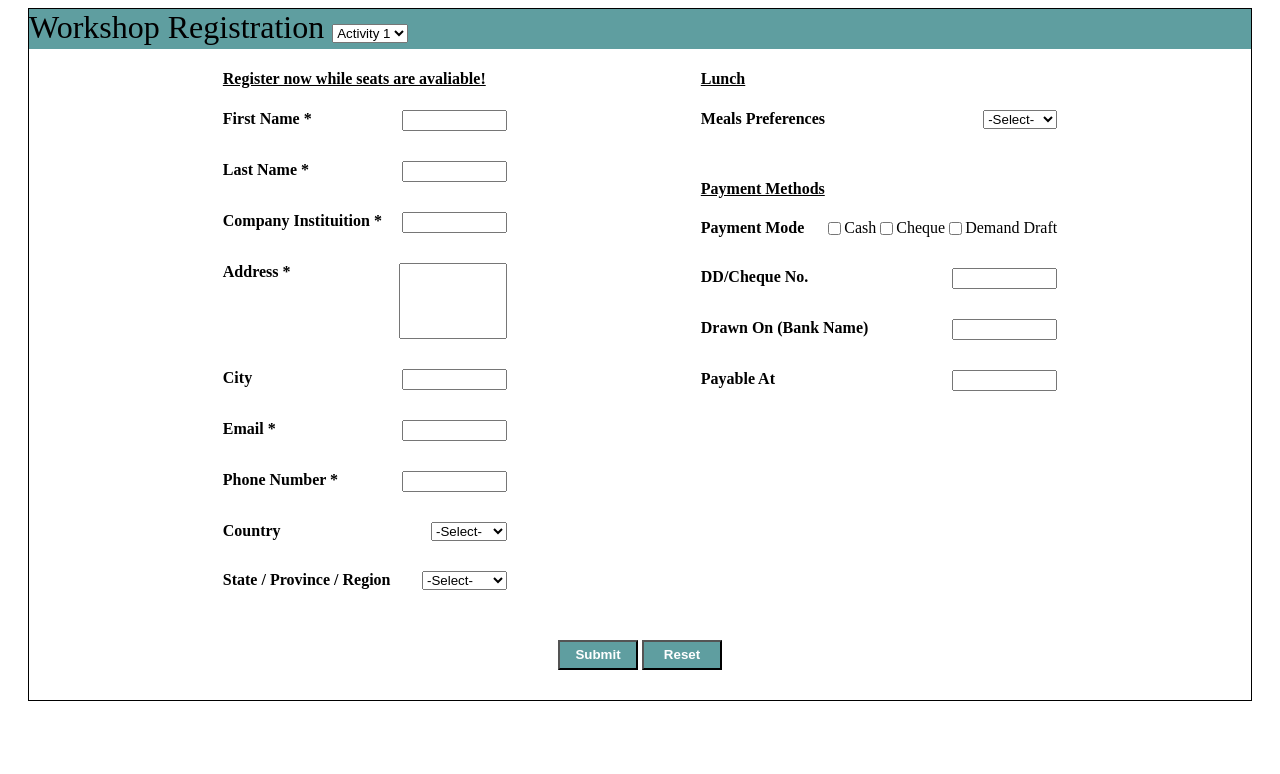
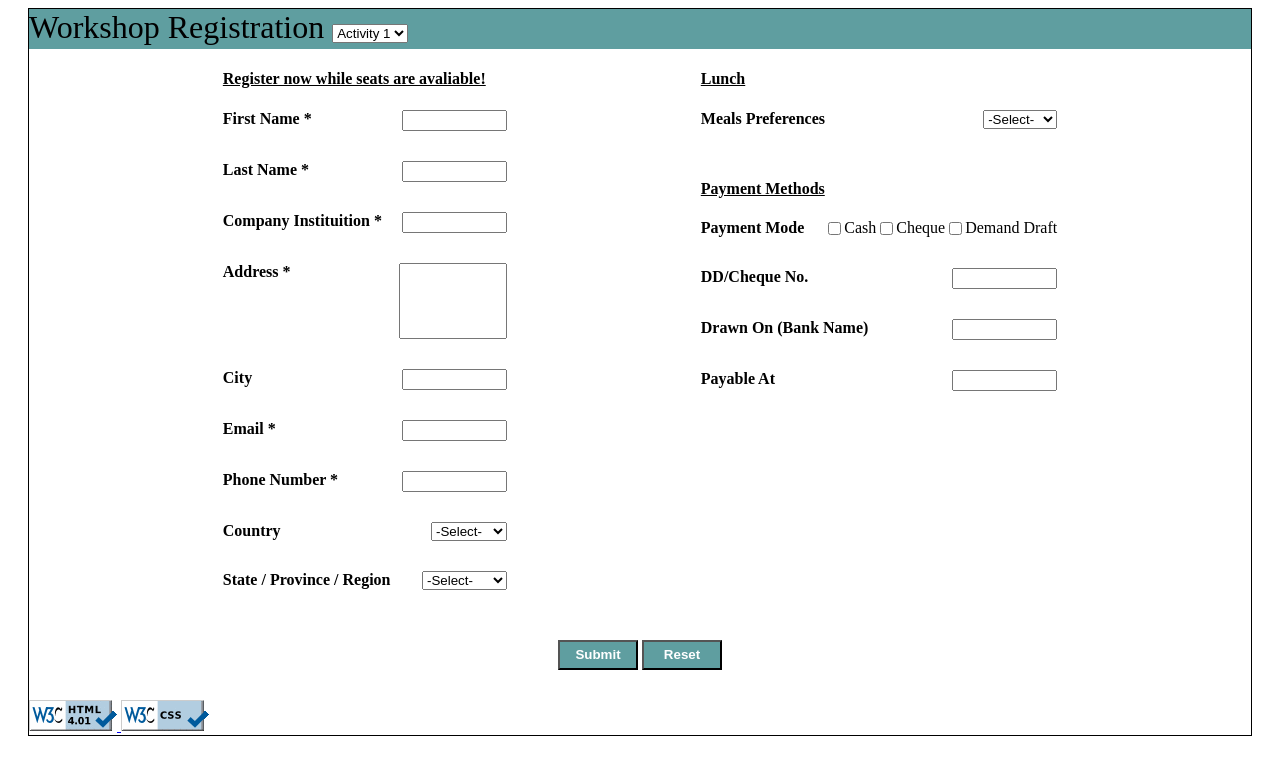
Before and after one commit to smwemeke/WAP2023Nov, a plain HTML site: page Lab4/lab4.html in a window 1280 px wide. Drawn offline with Linux system fonts and the light colour scheme.

Commit message:
css validator

```diff
--- a/Lab4/lab4.css
+++ b/Lab4/lab4.css
@@ -8,14 +8,14 @@
 #main{
     display: flex;
     justify-content:space-evenly;
-    flex-direction: row wrap;
+    /* flex-direction: row wrap; */
     margin-bottom: 20px;
 }
 .workshop{
     background-color: cadetblue;
     height: 40px;
     font-size: 2em;
-    justify-content: space-evenly;
+    justify-content: space-between;
 }
 h4{
     text-decoration: underline;
--- a/Lab4/lab4.html
+++ b/Lab4/lab4.html
@@ -128,7 +128,17 @@
     </span>
     </div>
 
+
+    <div>
+        <a href = "https://validator.w3.org/nu/?doc=https%3A%2F%2Fsmwemeke.github.io%2FWAP2023Nov%2FLab4%2Flab4.html">
+            <img src="HTML-checker.png" alt="html validator"/>
+            </a>
+            <a href = "https://jigsaw.w3.org/css-validator/validator?uri=https%3A%2F%2Fsmwemeke.github.io%2FWAP2023Nov%2FLab2%2Fstyleme.css&profile=css3svg&usermedium=all&warning=1&vextwarning=&lang=en">
+                <img src="vcss-blue.gif" alt="css validator"/>
+                </a>
+         </div>
 </div>
+
 </body>
 
 </html>
```
Also changed, not shown: Lab4/HTML-checker.png (added), Lab4/vcss-blue.gif (added).
